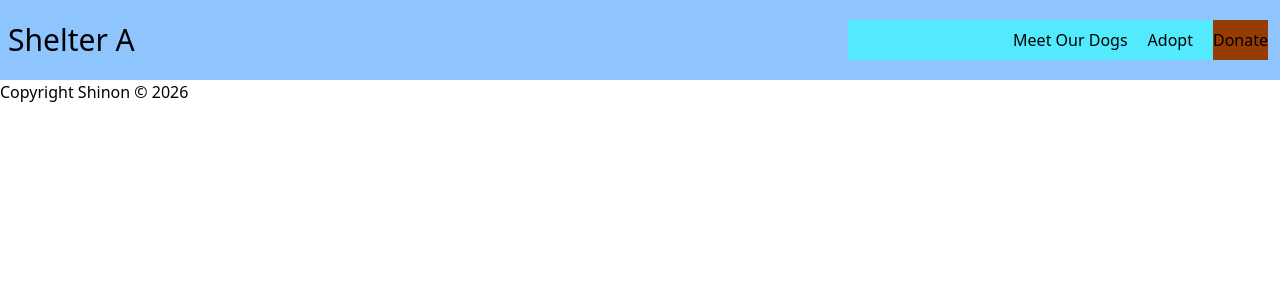
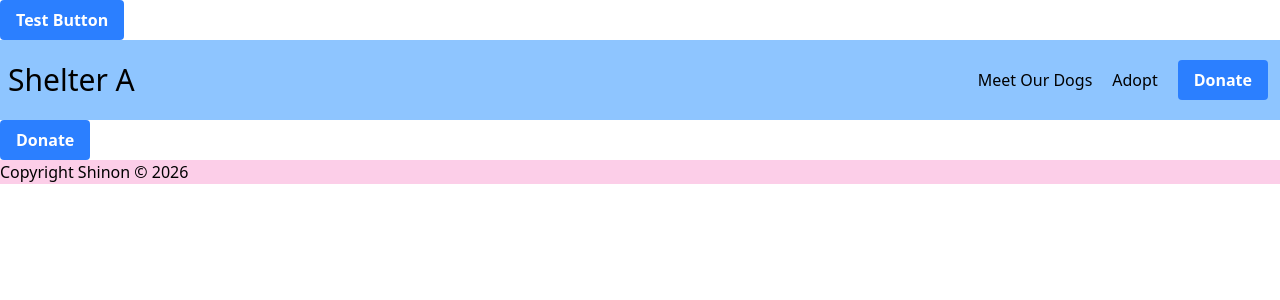
Before and after one commit to shine7on/shelter-website, a Django app: page /dog in a window 1280 px wide. Shown: the top 300 px of the page. Run offline with Django 5.2, Linux system fonts and the light colour scheme; data that the repository does not hold is empty.

Commit message:
Update the path to css files

```diff
--- a/shelter_web/static/css/output.css
+++ b/shelter_web/static/css/output.css
@@ -7,19 +7,15 @@
       "Segoe UI Emoji", "Segoe UI Symbol", "Noto Color Emoji";
     --font-mono: ui-monospace, SFMono-Regular, Menlo, Monaco, Consolas, "Liberation Mono",
       "Courier New", monospace;
-    --color-amber-200: oklch(92.4% 0.12 95.746);
-    --color-amber-300: oklch(87.9% 0.169 91.605);
-    --color-amber-800: oklch(47.3% 0.137 46.201);
-    --color-cyan-50: oklch(98.4% 0.019 200.873);
-    --color-cyan-300: oklch(86.5% 0.127 207.078);
     --color-blue-300: oklch(80.9% 0.105 251.813);
+    --color-blue-500: oklch(62.3% 0.214 259.815);
+    --color-blue-700: oklch(48.8% 0.243 264.376);
+    --color-pink-200: oklch(89.9% 0.061 343.231);
+    --color-white: #fff;
     --spacing: 0.25rem;
-    --text-2xl: 1.5rem;
-    --text-2xl--line-height: calc(2 / 1.5);
     --text-3xl: 1.875rem;
     --text-3xl--line-height: calc(2.25 / 1.875);
-    --text-4xl: 2.25rem;
-    --text-4xl--line-height: calc(2.5 / 2.25);
+    --font-weight-bold: 700;
     --default-font-family: var(--font-sans);
     --default-mono-font-family: var(--font-mono);
   }
@@ -173,9 +169,6 @@
   }
 }
 @layer utilities {
-  .static {
-    position: static;
-  }
   .mr-3 {
     margin-right: calc(var(--spacing) * 3);
   }
@@ -185,23 +178,8 @@
   .flex {
     display: flex;
   }
-  .h-5 {
-    height: calc(var(--spacing) * 5);
-  }
-  .h-10 {
-    height: calc(var(--spacing) * 10);
-  }
   .h-20 {
     height: calc(var(--spacing) * 20);
-  }
-  .h-25 {
-    height: calc(var(--spacing) * 25);
-  }
-  .h-30 {
-    height: calc(var(--spacing) * 30);
-  }
-  .w-5 {
-    width: calc(var(--spacing) * 5);
   }
   .basis-1\/3 {
     flex-basis: calc(1 / 3 * 100%);
@@ -209,84 +187,61 @@
   .basis-2\/3 {
     flex-basis: calc(2 / 3 * 100%);
   }
-  .flex-row {
-    flex-direction: row;
-  }
-  .content-center {
-    align-content: center;
-  }
-  .content-end {
-    align-content: flex-end;
-  }
   .items-center {
     align-items: center;
-  }
-  .justify-between {
-    justify-content: space-between;
   }
   .justify-end {
     justify-content: flex-end;
   }
-  .justify-items-end {
-    justify-items: end;
-  }
-  .gap-1\.5 {
-    gap: calc(var(--spacing) * 1.5);
-  }
-  .gap-3 {
-    gap: calc(var(--spacing) * 3);
-  }
   .gap-5 {
     gap: calc(var(--spacing) * 5);
   }
-  .border-cyan-50 {
-    border-color: var(--color-cyan-50);
-  }
-  .bg-amber-200 {
-    background-color: var(--color-amber-200);
-  }
-  .bg-amber-300 {
-    background-color: var(--color-amber-300);
-  }
-  .bg-amber-800 {
-    background-color: var(--color-amber-800);
+  .rounded {
+    border-radius: 0.25rem;
   }
   .bg-blue-300 {
     background-color: var(--color-blue-300);
   }
-  .bg-cyan-300 {
-    background-color: var(--color-cyan-300);
+  .bg-blue-500 {
+    background-color: var(--color-blue-500);
+  }
+  .bg-pink-200 {
+    background-color: var(--color-pink-200);
+  }
+  .px-4 {
+    padding-inline: calc(var(--spacing) * 4);
+  }
+  .py-2 {
+    padding-block: calc(var(--spacing) * 2);
   }
   .text-center {
     text-align: center;
-  }
-  .text-end {
-    text-align: end;
-  }
-  .text-right {
-    text-align: right;
-  }
-  .align-bottom {
-    vertical-align: bottom;
-  }
-  .align-middle {
-    vertical-align: middle;
-  }
-  .text-2xl {
-    font-size: var(--text-2xl);
-    line-height: var(--tw-leading, var(--text-2xl--line-height));
   }
   .text-3xl {
     font-size: var(--text-3xl);
     line-height: var(--tw-leading, var(--text-3xl--line-height));
   }
-  .text-4xl {
-    font-size: var(--text-4xl);
-    line-height: var(--tw-leading, var(--text-4xl--line-height));
+  .font-bold {
+    --tw-font-weight: var(--font-weight-bold);
+    font-weight: var(--font-weight-bold);
+  }
+  .text-white {
+    color: var(--color-white);
   }
   .filter {
     filter: var(--tw-blur,) var(--tw-brightness,) var(--tw-contrast,) var(--tw-grayscale,) var(--tw-hue-rotate,) var(--tw-invert,) var(--tw-saturate,) var(--tw-sepia,) var(--tw-drop-shadow,);
   }
+  .hover\:bg-blue-700 {
+    &:hover {
+      @media (hover: hover) {
+        background-color: var(--color-blue-700);
+      }
+    }
+  }
+}
+@property --tw-font-weight {
+  syntax: "*";
+  inherits: false;
 }
 @property --tw-blur {
   syntax: "*";
@@ -344,6 +299,7 @@
 @layer properties {
   @supports ((-webkit-hyphens: none) and (not (margin-trim: inline))) or ((-moz-orient: inline) and (not (color:rgb(from red r g b)))) {
     *, ::before, ::after, ::backdrop {
+      --tw-font-weight: initial;
       --tw-blur: initial;
       --tw-brightness: initial;
       --tw-contrast: initial;
--- a/shelter_web/templates/shelter_web/template_demo.html
+++ b/shelter_web/templates/shelter_web/template_demo.html
@@ -2,25 +2,26 @@
 <html lang="en">
     <head>
         <meta charset="UTF-8">
-        <meta name="'viewport" content="width=device-width, initial-scale=1.0">
+        <meta name="viewport" content="width=device-width, initial-scale=1.0">
         <title>ShelterA</title>
-        {% load static %}
-        <link href="{% static 'css/output.css' %}" rel="stylesheet">
+        <link rel="stylesheet" href="../../static/css/output.css">
     </head>
     <body>
+       <button class="bg-blue-500 hover:bg-blue-700 text-white font-bold py-2 px-4 rounded">
+  Test Button
+</button>
         <header class = 'flex h-20 items-center bg-blue-300'>
             <div class="basis-2/3 text-3xl margin-left ml-2">
                 Shelter A
             </div>
-            <div class="basis-1/3 bg-cyan-300  flex items-center justify-end gap-5 mr-3 text-18">
+            <div class="basis-1/3 flex items-center justify-end gap-5 mr-3">
                 <a>Meet Our Dogs</a>
                 <a>Adopt</a>
-                <button class="bg-amber-800 h-10">Donate</button>
+                <button class="bg-blue-500 text-white font-bold py-2 px-4 rounded">Donate</button>
             </div>
         </header>
         <!-- Add filter / Convertor to lb/kg / -->
-        <form class="search" method="'GET" action="">
-        </form>
+        <button class="bg-blue-500 hover:bg-blue-700 text-white font-bold py-2 px-4 rounded">Donate</button>
         <ul>
             {% for dog in dogs %}
             <li><b>{{dog.id}} : {{dog.name}}, {{dog.age_year}}, {{dog.weight}}, {{dog.sex}}, {{dog.status}}</b></li>
@@ -28,7 +29,7 @@
         </ul>
 
         <footer>
-            Copyright Shinon &copy; 2026
+            <div class='flex h-20px bg-pink-200 text-center'>Copyright Shinon &copy; 2026</div>
         </footer>
     </body>
 
--- a/src/input.css
+++ b/src/input.css
@@ -1 +1 @@
-@import "tailwindcss";
+@import "tailwindcss"; /* ← adjust path to where your HTML lives */
```
